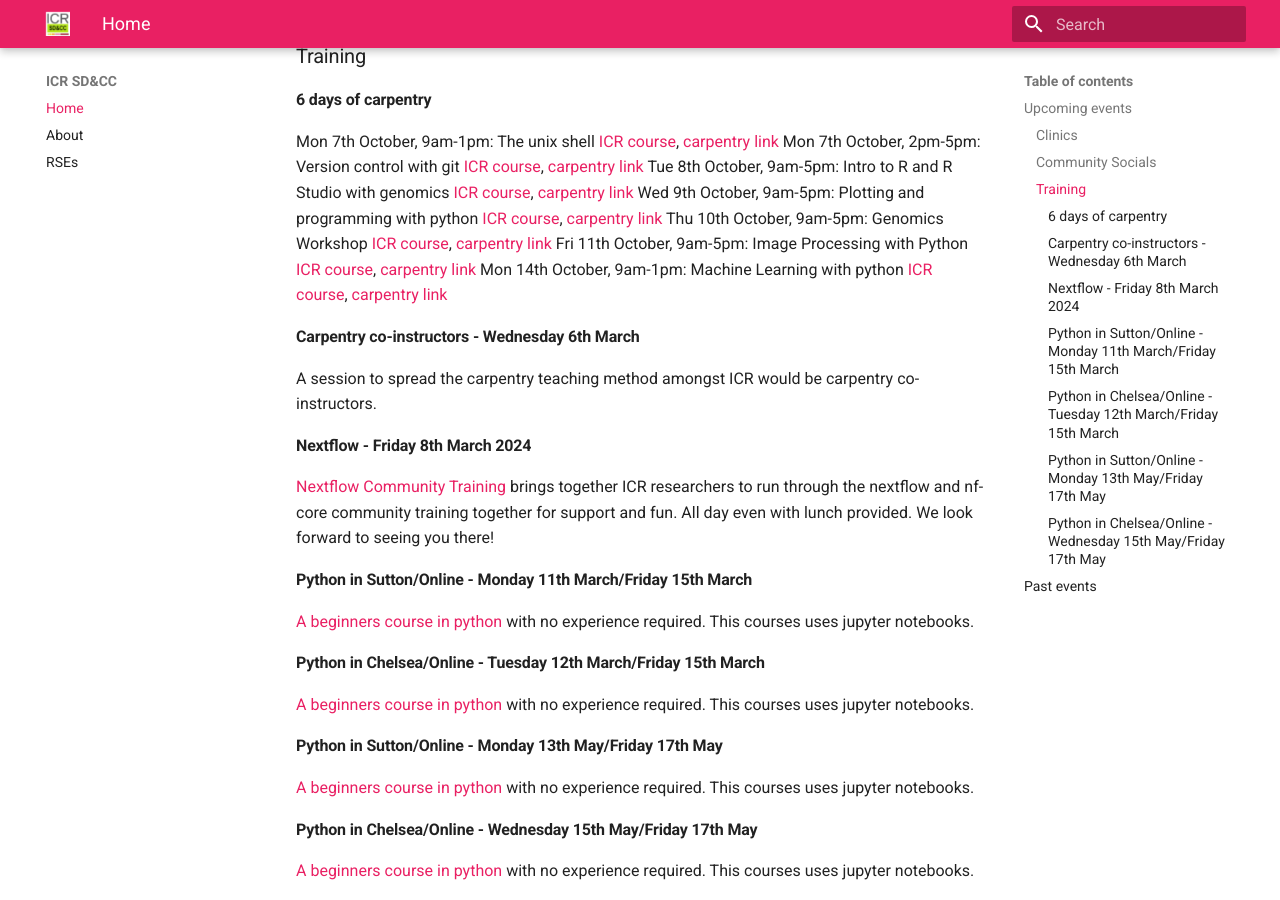
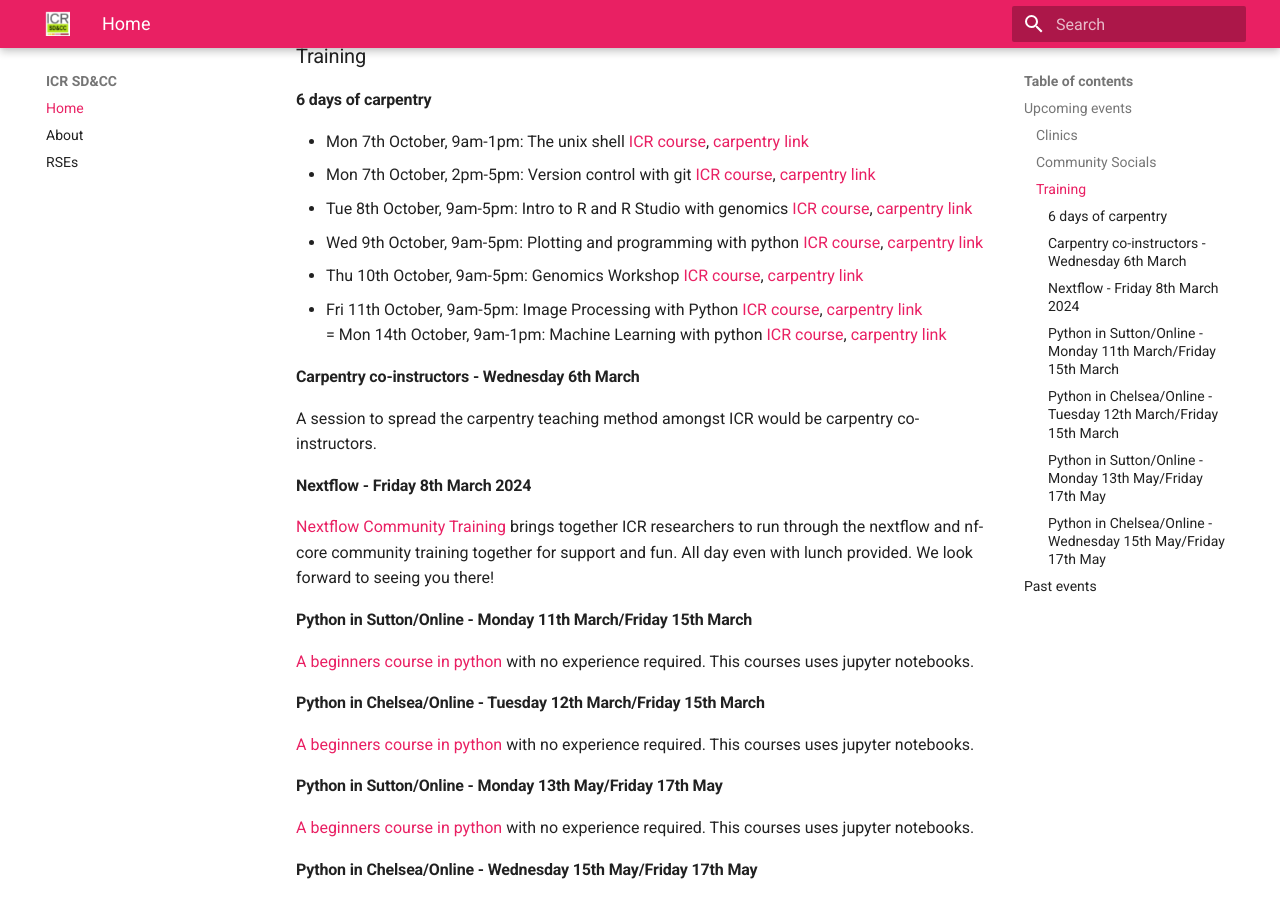
Before and after one commit to ICR-SD-CC/ICR-SD-CC.github.io, an MkDocs documentation site: the page built from docs/index.md, in a window 1280 px wide and 900 px high, scrolled down 581 px. Built offline with MkDocs 1.6.1 and Material for MkDocs 9.7.7, drawn with Linux system fonts in a browser that asks for light colours.

```diff
--- a/docs/index.md
+++ b/docs/index.md
@@ -17,13 +17,13 @@ This community is run jointly by the ICR RSE Group and the ICR Data Science Grou
 ### Training
 
 #### 6 days of carpentry
-Mon 7th October, 9am-1pm: The unix shell [ICR course](https://training.icr.ac.uk/coursed.php?course=1215), [carpentry link]()
-Mon 7th October, 2pm-5pm: Version control with git [ICR course](https://training.icr.ac.uk/coursed.php?course=1216), [carpentry link]()
-Tue 8th October, 9am-5pm: Intro to R and R Studio with genomics [ICR course](https://training.icr.ac.uk/coursed.php?course=1218), [carpentry link]()
-Wed 9th October, 9am-5pm: Plotting and programming with python [ICR course](https://training.icr.ac.uk/coursed.php?course=1210), [carpentry link]()
-Thu 10th October, 9am-5pm: Genomics Workshop [ICR course](https://training.icr.ac.uk/coursed.php?course=1219), [carpentry link]()
-Fri 11th October, 9am-5pm: Image Processing with Python [ICR course](https://training.icr.ac.uk/coursed.php?course=1217), [carpentry link]()
-Mon 14th October, 9am-1pm: Machine Learning with python [ICR course](https://training.icr.ac.uk/coursed.php?course=1215), [carpentry link]()
+- Mon 7th October, 9am-1pm: The unix shell [ICR course](https://training.icr.ac.uk/coursed.php?course=1215), [carpentry link]()
+- Mon 7th October, 2pm-5pm: Version control with git [ICR course](https://training.icr.ac.uk/coursed.php?course=1216), [carpentry link]()
+- Tue 8th October, 9am-5pm: Intro to R and R Studio with genomics [ICR course](https://training.icr.ac.uk/coursed.php?course=1218), [carpentry link]()
+- Wed 9th October, 9am-5pm: Plotting and programming with python [ICR course](https://training.icr.ac.uk/coursed.php?course=1210), [carpentry link]()
+- Thu 10th October, 9am-5pm: Genomics Workshop [ICR course](https://training.icr.ac.uk/coursed.php?course=1219), [carpentry link]()
+- Fri 11th October, 9am-5pm: Image Processing with Python [ICR course](https://training.icr.ac.uk/coursed.php?course=1217), [carpentry link]()
+= Mon 14th October, 9am-1pm: Machine Learning with python [ICR course](https://training.icr.ac.uk/coursed.php?course=1215), [carpentry link]()
 
 #### Carpentry co-instructors - Wednesday 6th March
 A session to spread the carpentry teaching method amongst ICR would be carpentry co-instructors.
```
